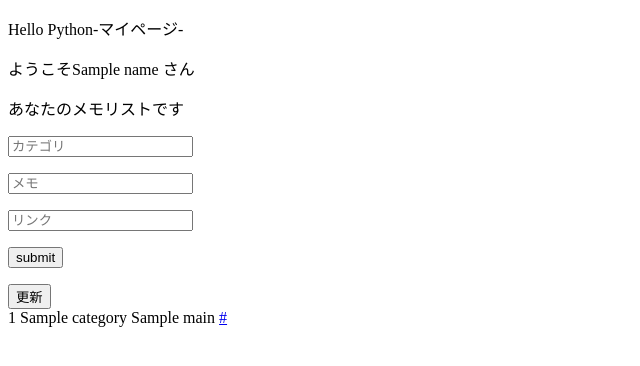
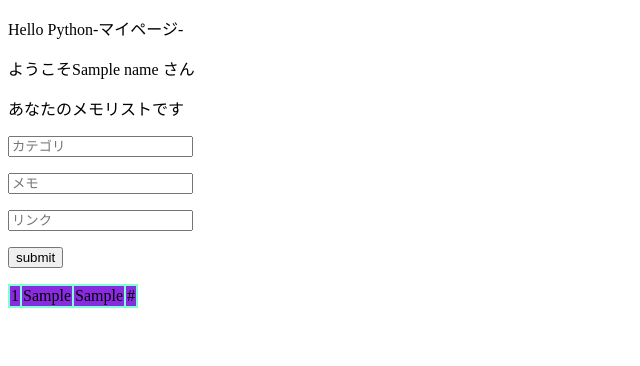
Before and after one commit to YaCpotato/pyhackLT, a Flask app: template templates/mypage.html in a window 1280 px wide. Shown: the top 366 px of the page, without its empty margins (0-640 px from the left). Run offline with Flask 2, Linux system fonts and the light colour scheme; the template is opened without the code that fills it: most values are stand-ins (such as "Sample title", 1, 10 or a date in 2020).

Commit message:
moutyotto

```diff
--- a/server.py
+++ b/server.py
@@ -32,7 +32,8 @@ def mypage():
 				memos = session.query(MemoList).all()
 				session.add(memoList)
 				session.commit()
-				return render_template('mypage.html',name=name, password=password)
+				list = getAllList()
+				return render_template('mypage.html',name=name, password=password,list=list)
 			else:
 				return redirect(url_for('index'))
 
@@ -58,7 +59,6 @@ def getAllList():
 	response = []
 	for results in result:
 		response.append(results.category)
-
 
 	result = json.dumps(result, cls=AlchemyEncoder)#jsonify(MemoListSchema(many=True).dump(response))
 	print('result')
--- a/templates/mypage.html
+++ b/templates/mypage.html
@@ -19,20 +19,18 @@
   src="https://code.jquery.com/jquery-3.4.0.min.js"
   integrity="sha256-BJeo0qm959uMBGb65z40ejJYGSgR7REI4+CW1fNKwOg="
   crossorigin="anonymous"></script>
-    <div id="app">
-            <button v-on:click="getAllList()">更新</button>
-	</div>
-
+    <table>
+	</table>
 	<script>
-			var app = new Vue({
-				el:'#app',
+		var app;
+		$(document).ready(function(){
+			app = new Vue({
 				data:{
 					list:[]
 				},
-				methods:{
-					getAllList:function(){
+					created:function(){
+						var result = [];
 						var _this = this
-						var result = [];
 						$.ajax({
 							type:'POST',
 							url:'/postText',
@@ -41,37 +39,45 @@
 							success:function(response) {
 							for(var i=0;i<response.length;i++){
 								result.push({
+									"id":response[i].id,
 									"category":response[i].category,
 									"main":response[i].main,
 									"link":response[i].link
 								})
 							}
-
-							  console.log(result)
-							  _this.list = result
+							_this.createList(result)
 							  return;
 							}
 						})
+					},
+					methods:{
+						createList:function(list){
+							console.log('create list start')
+							console.log(list)
+							console.log(list.length)
+							for(var i=0;i<list.length;i++){
+								$('table').append('<tr></tr>');
+								$('tr').append('<td>'+list[i].id+'</td>');
+								$('tr').append('<td>'+list[i].category+'</td>');
+								$('tr').append('<td>'+list[i].main+'</td>');
+								$('tr').append('<td>'+list[i].link+'</td>');
+							}
+						}
 					}
-				}
 			})
+		})
 			</script>
+<style>
+table{
+	background-color: aquamarine;
+}
+td{
+	background-color: blueviolet;
+}
+tr{
+	background-color: beige;
+}
+</style>
 
-	<table>
-		<td>
-			<tr>
-				{{ id }}
-			</tr>
-			<tr>
-				{{ category }}
-			</tr>
-			<tr>
-				{{ main }}
-			</tr>
-			<tr>
-				<a href="{{ link }}">{{ link }}</a>
-			</tr>
-		</td>
-	</table>
 </body>
 </html>
```
